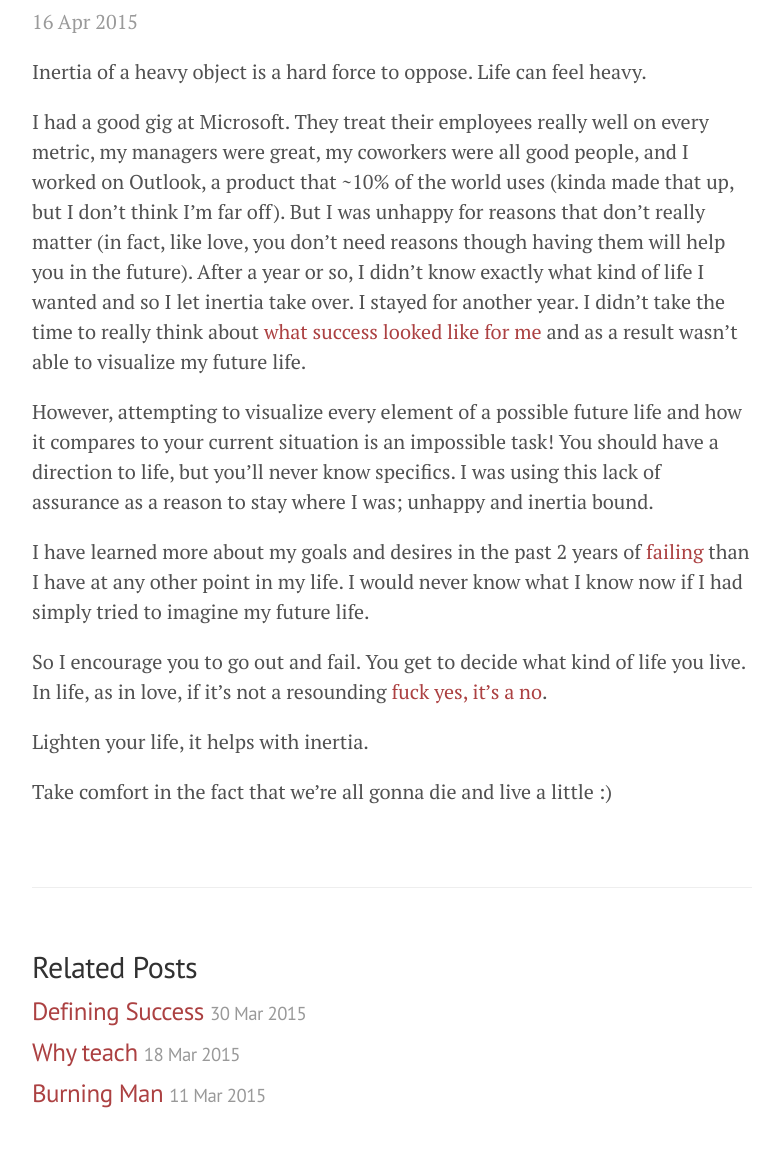
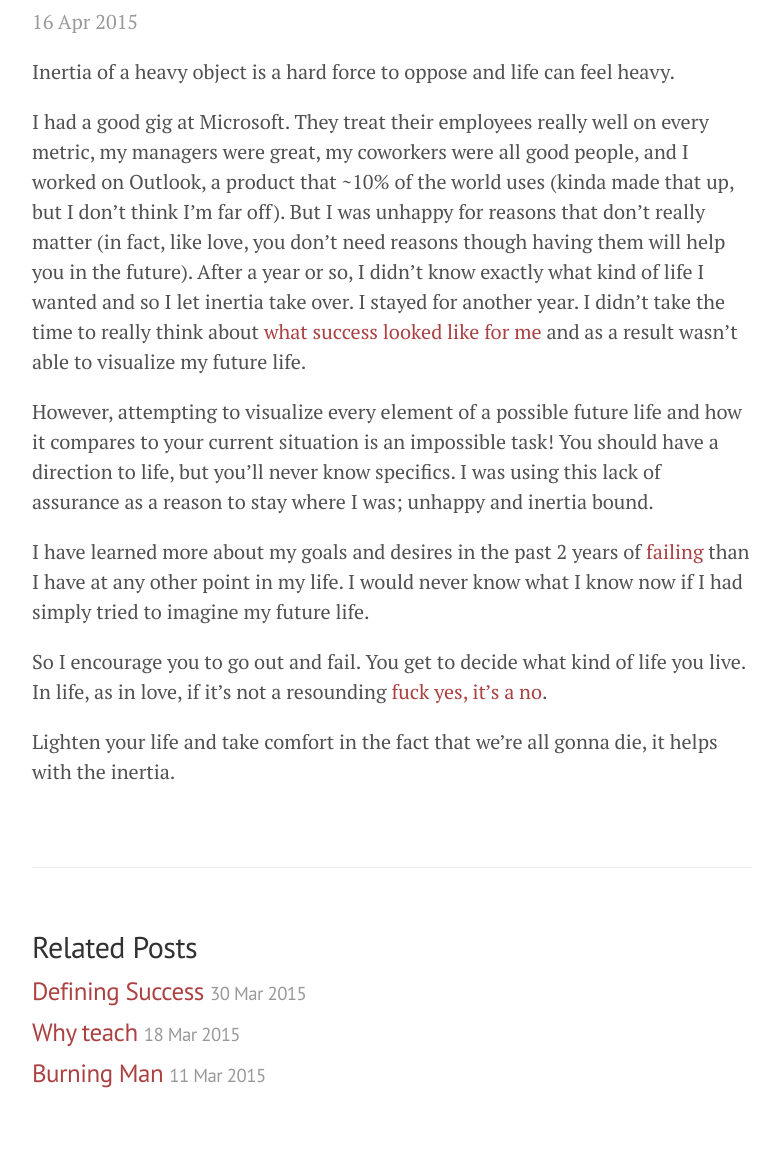
Before and after one commit to jofus101/jofus101.github.io, a Jekyll site: the page built from _posts/2015-04-16-inertia-is-hard.md, in a window 1280 px wide. Shown: the part 460-1630 px from the top of the page, without its empty margins (248-1031 px from the left). Built offline with Jekyll 4.4.1, drawn with Linux system fonts in a browser that asks for light colours; Markdown is read by kramdown in place of the engine named in the settings.

Commit message:
BOOM! tagline

```diff
--- a/_posts/2015-04-16-inertia-is-hard.md
+++ b/_posts/2015-04-16-inertia-is-hard.md
@@ -4,7 +4,7 @@ title: Inertia is Hard
 image: city-bus.jpg
 ---
 
-Inertia of a heavy object is a hard force to oppose. Life can feel heavy.
+Inertia of a heavy object is a hard force to oppose and life can feel heavy.
 
 I had a good gig at Microsoft. They treat their employees really well on every metric, my managers were great, my coworkers were all good people, and I worked on Outlook, a product that ~10% of the world uses (kinda made that up, but I don't think I'm far off). But I was unhappy for reasons that don't really matter (in fact, like love, you don't need reasons though having them will help you in the future). After a year or so, I didn't know exactly what kind of life I wanted and so I let inertia take over. I stayed for another year. I didn't take the time to really think about [what success looked like for me]({% post_url 2015-03-30-defining-success %}) and as a result wasn't able to visualize my future life.
 
@@ -14,6 +14,4 @@ I have learned more about my goals and desires in the past 2 years of [failing](
 
 So I encourage you to go out and fail. You get to decide what kind of life you live. In life, as in love, if it's not a resounding [fuck yes, it's a no](http://markmanson.net/fuck-yes).
 
-Lighten your life, it helps with inertia.
-
-Take comfort in the fact that we're all gonna die and live a little :)
+Lighten your life and take comfort in the fact that we're all gonna die, it helps with the inertia.
```
